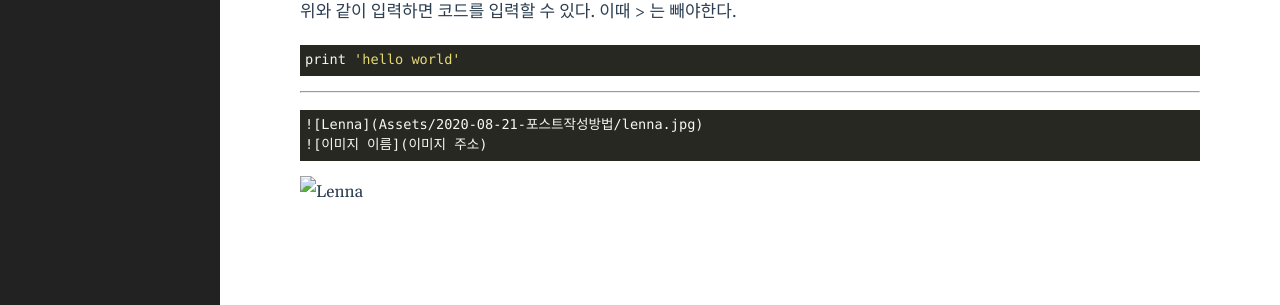
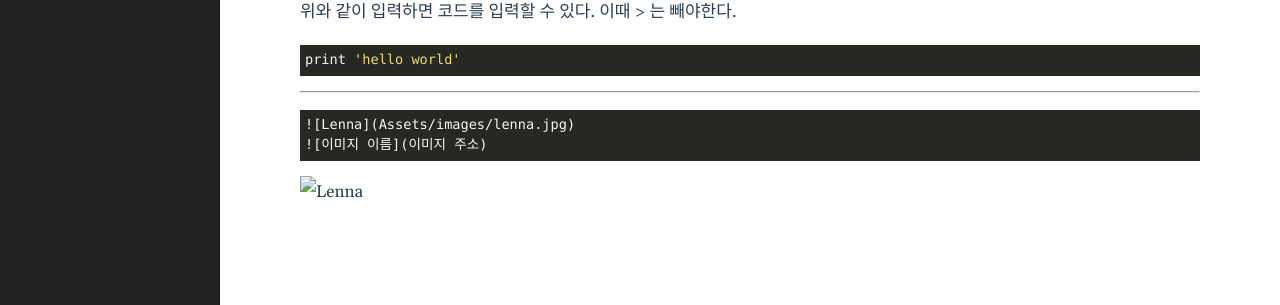
Before and after one commit to YBHkorea/ybhkorea.github.com, a Jekyll site: the page built from _posts/2020-08-21-포스트작성방법.md, in a window 1280 px wide. Shown: the part 1042-1347 px from the top of the page. Built offline with Jekyll 4.4.1, drawn with Linux system fonts in a browser that asks for light colours.

Commit message:
_posts/2020-08-21-포스트작성방법.md updated from https://stackedit.io/

````diff
--- a/_posts/2020-08-21-포스트작성방법.md
+++ b/_posts/2020-08-21-포스트작성방법.md
@@ -57,13 +57,13 @@ print 'hello world'
 
 ---
 ```
-![Lenna](Assets/2020-08-21-포스트작성방법/lenna.jpg)
+![Lenna](Assets/images/lenna.jpg)
 ![이미지 이름](이미지 주소)
 ```
-![Lenna](Assets/2020-08-21-포스트작성방법/lenna.jpg)
+![Lenna](Assets/images/lenna.jpg)
 
 
 <!--stackedit_data:
-eyJoaXN0b3J5IjpbMTg2MTkyODA0MywxMzExNDAxNDI3LDEyOD
+eyJoaXN0b3J5IjpbLTY0MTg4NDUwMSwxMzExNDAxNDI3LDEyOD
 E2MzM5MTQsMTQ1MDQxNDQzM119
 -->
````
